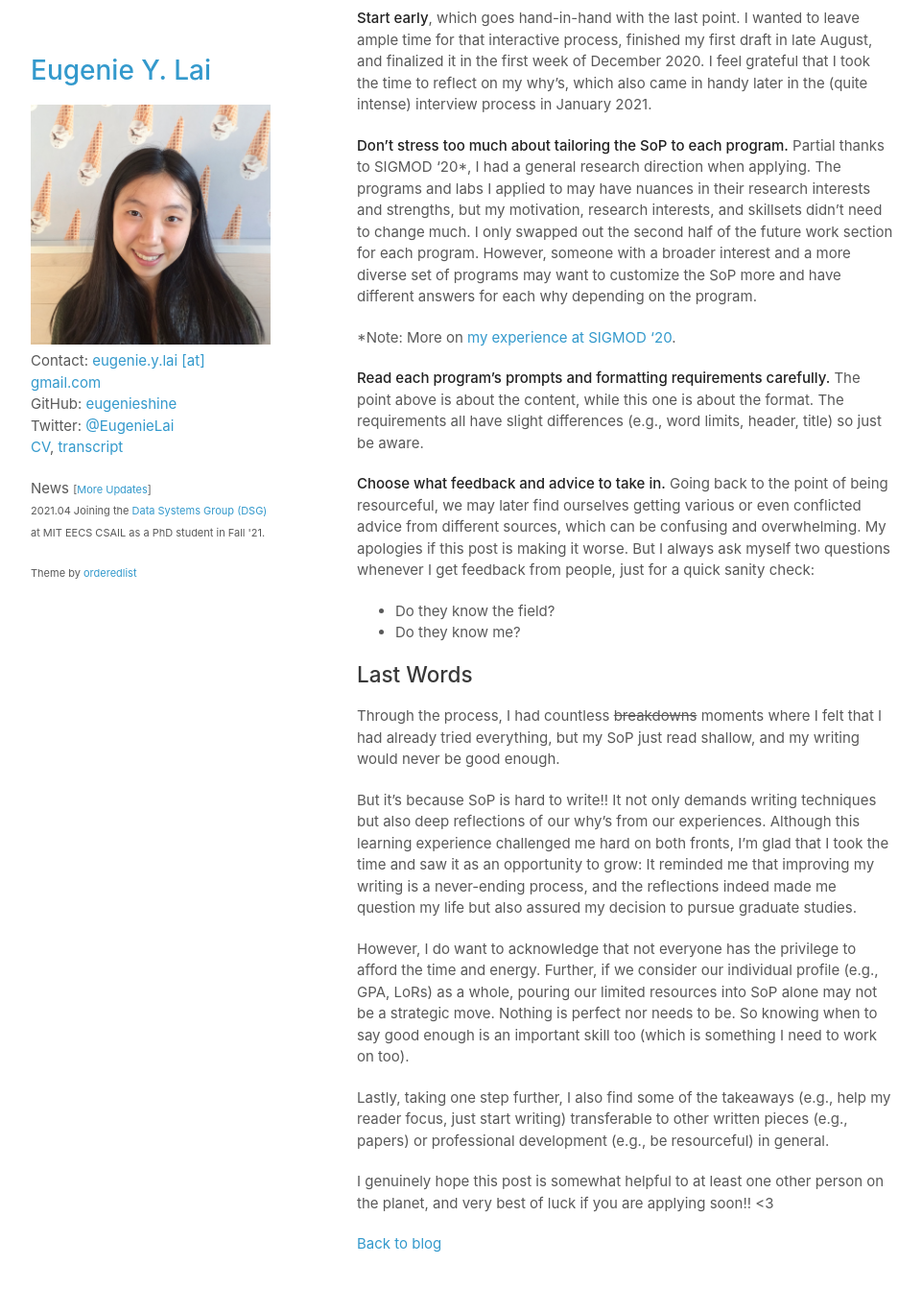
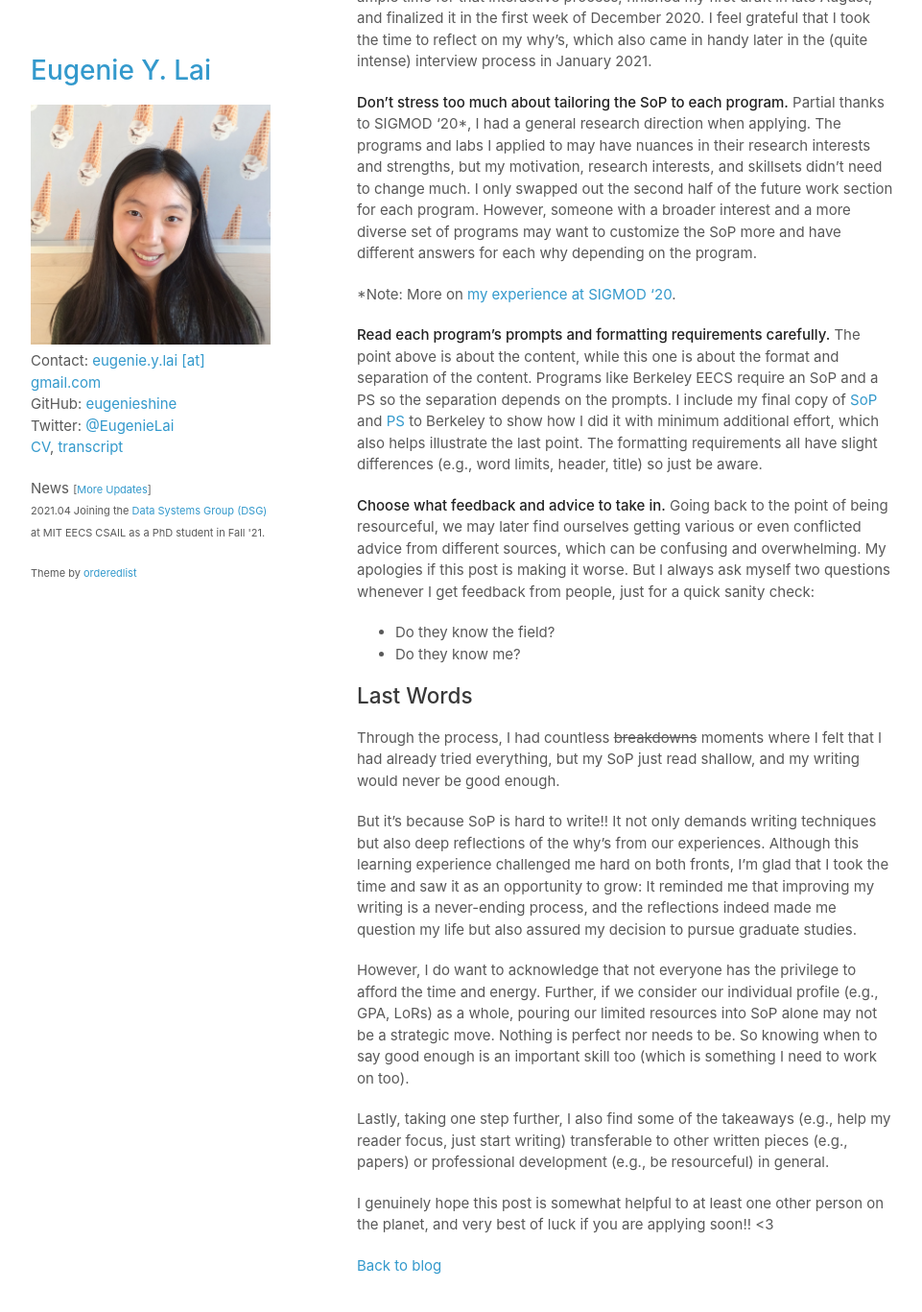
Before and after one commit to eugenielai/eugenielai.github.io, a Jekyll site: the page built from posts/another_annotated_sop.md, in a window 1280 px wide and 1400 px high, scrolled down 4594 px. Shown: the top 1367 px of the window at 96% size, without its empty margins (158-1119 px from the left). Built offline with Jekyll 4.4.1, drawn with Linux system fonts in a browser that asks for light colours; a script that is not in the unit is left out; some of the changed text lies outside the part shown.

Commit message:
update anno example of sop

```diff
--- a/posts/another_annotated_sop.md
+++ b/posts/another_annotated_sop.md
@@ -67,7 +67,7 @@ Elaborate on my current research interest with the techniques (in the method spa
 
 ### Finding My Research Interests
 
-+1 to the [example](https://mitcommlab.mit.edu/eecs/wp-content/uploads/sites/6/2016/09/CS-grad-school-personal-statement-annotated-example.pdf) provided by the MIT EECS Communication Lab, the formula I used to describe a research project, one line each: summary + clarification of terms if necessary + need of the work (e.g., gaps) + our contributions + outcomes + my specific input. We will see this formula twice later.
++1 to the [example](https://mitcommlab.mit.edu/eecs/wp-content/uploads/sites/6/2016/09/CS-grad-school-personal-statement-annotated-example.pdf) provided by the MIT EECS Communication Lab, the formula I used to describe a research project, one line each: **summary + clarification of terms if necessary + need of the work (e.g., gaps) + our contributions + outcomes + my specific input**. We will see this formula twice later.
 > With a focus on data provenance summarization, my research journey began under Dr. Rachel Pottinger at the UBC Data Management and Mining Lab. The provenance of a query over a database is a subset of the data in the database that contributed to the query answer. While comprehensive, query provenance consists of large volumes of data and hence is overwhelming for users to explore. We presented an approach to provenance exploration that builds on data summarization techniques and provides an interface to visualize the summary. This work led to the first two papers I co-authored, Summarizing Provenance of Aggregation Query Results in Relational Databases (ICDE’21) and Pastwatch: On the Usability of Provenance Data in Relational Databases (ICDE’20). My main contributions include identifying the limitations in the existing methods, implementing the existing and our summarization methods, and running the experiments.
 
 We love the dark times. Vulnerability and hardships help people connect, noted by Dr. [Brené Brown](https://www.ted.com/talks/brene_brown_the_power_of_vulnerability?language=en#t-1196292). Being rejected is my true experience, and I intentionally included that to better connect to my reader. In my case, it also shows resilience and segues into my first why, why research but not industry.
@@ -94,7 +94,7 @@ Other things I learned and applied.
 
 \*Note: More on [my experience at SIGMOD ‘20](https://eugenielai.github.io/posts/sigmod-takeaways.html).
 
-**Read each program’s prompts and formatting requirements carefully.** The point above is about the content, while this one is about the format. The requirements all have slight differences (e.g., word limits, header, title) so just be aware.
+**Read each program’s prompts and formatting requirements carefully.** The point above is about the content, while this one is about the format and separation of the content. Programs like Berkeley EECS require an SoP and a PS so the separation depends on the prompts. I include my final copy of [SoP](https://eugenielai.github.io/docs/application/SoP_UCB_eylai.pdf) and [PS](https://eugenielai.github.io/docs/application/PS_UCB_eylai.pdf) to Berkeley to show how I did it with minimum additional effort, which also helps illustrate the last point. The formatting requirements all have slight differences (e.g., word limits, header, title) so just be aware.
 
 **Choose what feedback and advice to take in.** Going back to the point of being resourceful, we may later find ourselves getting various or even conflicted advice from different sources, which can be confusing and overwhelming. My apologies if this post is making it worse. But I always ask myself two questions whenever I get feedback from people, just for a quick sanity check:
 * Do they know the field?
@@ -104,7 +104,7 @@ Other things I learned and applied.
 
 Through the process, I had countless <s>breakdowns</s> moments where I felt that I had already tried everything, but my SoP just read shallow, and my writing would never be good enough.
 
-But it’s because SoP is hard to write!! It not only demands writing techniques but also deep reflections of our why’s from our experiences. Although this learning experience challenged me hard on both fronts, I’m glad that I took the time and saw it as an opportunity to grow: It reminded me that improving my writing is a never-ending process, and the reflections indeed made me question my life but also assured my decision to pursue graduate studies.
+But it’s because SoP is hard to write!! It not only demands writing techniques but also deep reflections of the why’s from our experiences. Although this learning experience challenged me hard on both fronts, I’m glad that I took the time and saw it as an opportunity to grow: It reminded me that improving my writing is a never-ending process, and the reflections indeed made me question my life but also assured my decision to pursue graduate studies.
 
 However, I do want to acknowledge that not everyone has the privilege to afford the time and energy. Further, if we consider our individual profile (e.g., GPA, LoRs) as a whole, pouring our limited resources into SoP alone may not be a strategic move. Nothing is perfect nor needs to be. So knowing when to say good enough is an important skill too (which is something I need to work on too).
 
```
Also changed, not shown: other parts of posts/another_annotated_sop.md (+2 -2 lines), 3 other files.
